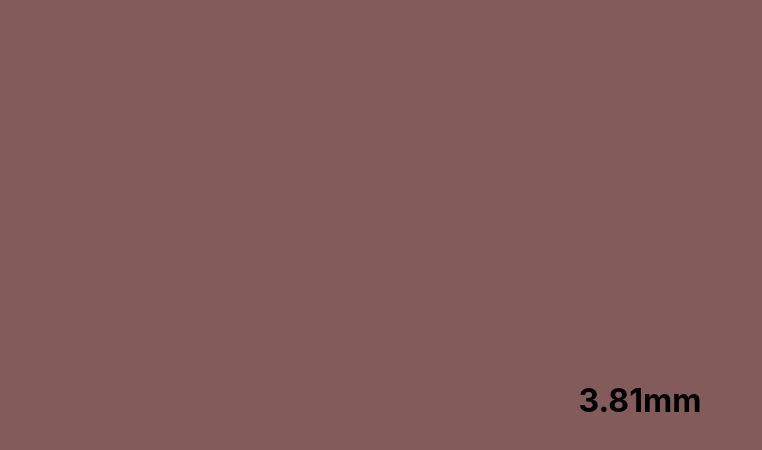
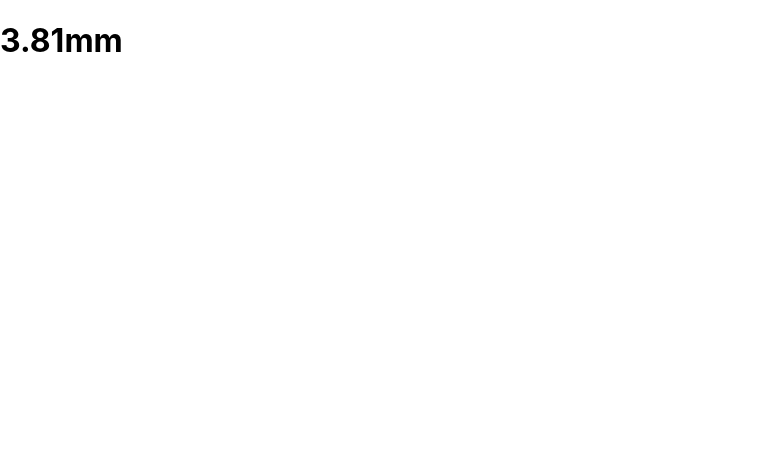
Before and after one commit to record3-81/3.81_FE, a React (Create React App) app: page / in a window 1280 px wide. Shown: the top 450 px of the page, without its empty margins (0-762 px from the left). Built offline with nearby package versions, Linux system fonts and the light colour scheme.

Commit message:
fix: css 수정

```diff
--- a/src/main_page/main.css
+++ b/src/main_page/main.css
@@ -1,10 +1,11 @@
-body {
+.main_container {
     display: flex;
+    flex-direction: column; /* 세로 방향으로 정렬 */
     justify-content: center; /* 수평 중앙 정렬 */
     align-items: center; /* 수직 중앙 정렬 */
     height: 100vh; /* 전체 화면 높이 */
     margin: 0; /* 기본 margin 제거 */
-    background-color: rgb(131, 91, 91); /* 배경색 (선택 사항) */
+    background-color: rgb(131, 91, 91);
 }
 
 .button {
--- a/src/main_page/main.js
+++ b/src/main_page/main.js
@@ -23,12 +23,12 @@ function Main() {
     }, [login_info, position]);
 
     return (
-        <>
+        <div className="main_container">
             <Header>user.name</Header>
             <p>n개의 카세트 테이프가 보관되어 있습니다.</p>
             <Button className="b1">{content[0]}</Button>
             <Button className="b2">{content[1]}</Button>
-        </>
+        </div>
     );
 }
 
@@ -39,7 +39,7 @@ function Header(props) {
 function Button(props) {
     return (
         <>
-            <div className="container">
+            <div className="bt_container">
                 <div className={`button ${props.className}`}>
                     <p>{props.children}</p>
                 </div>
```
